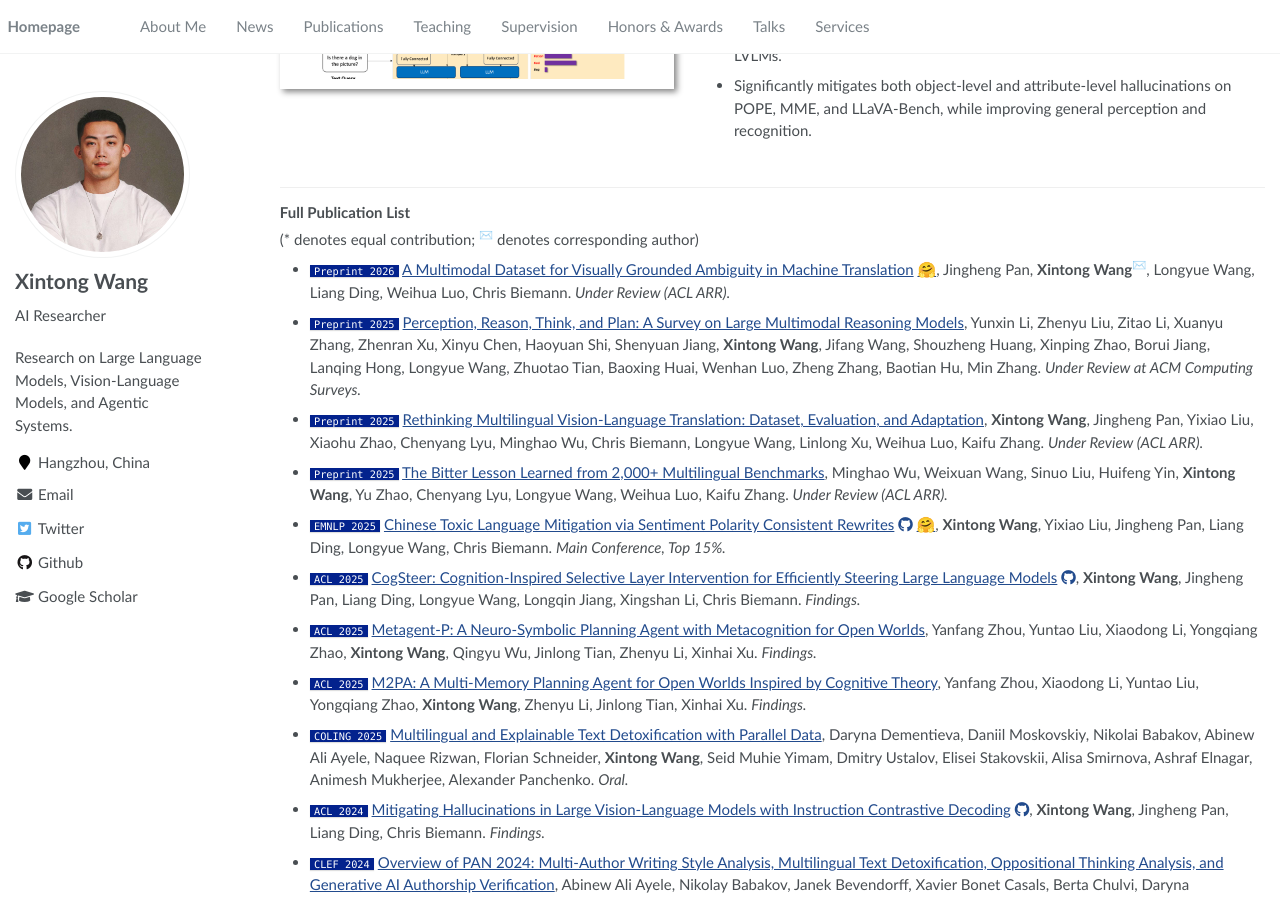
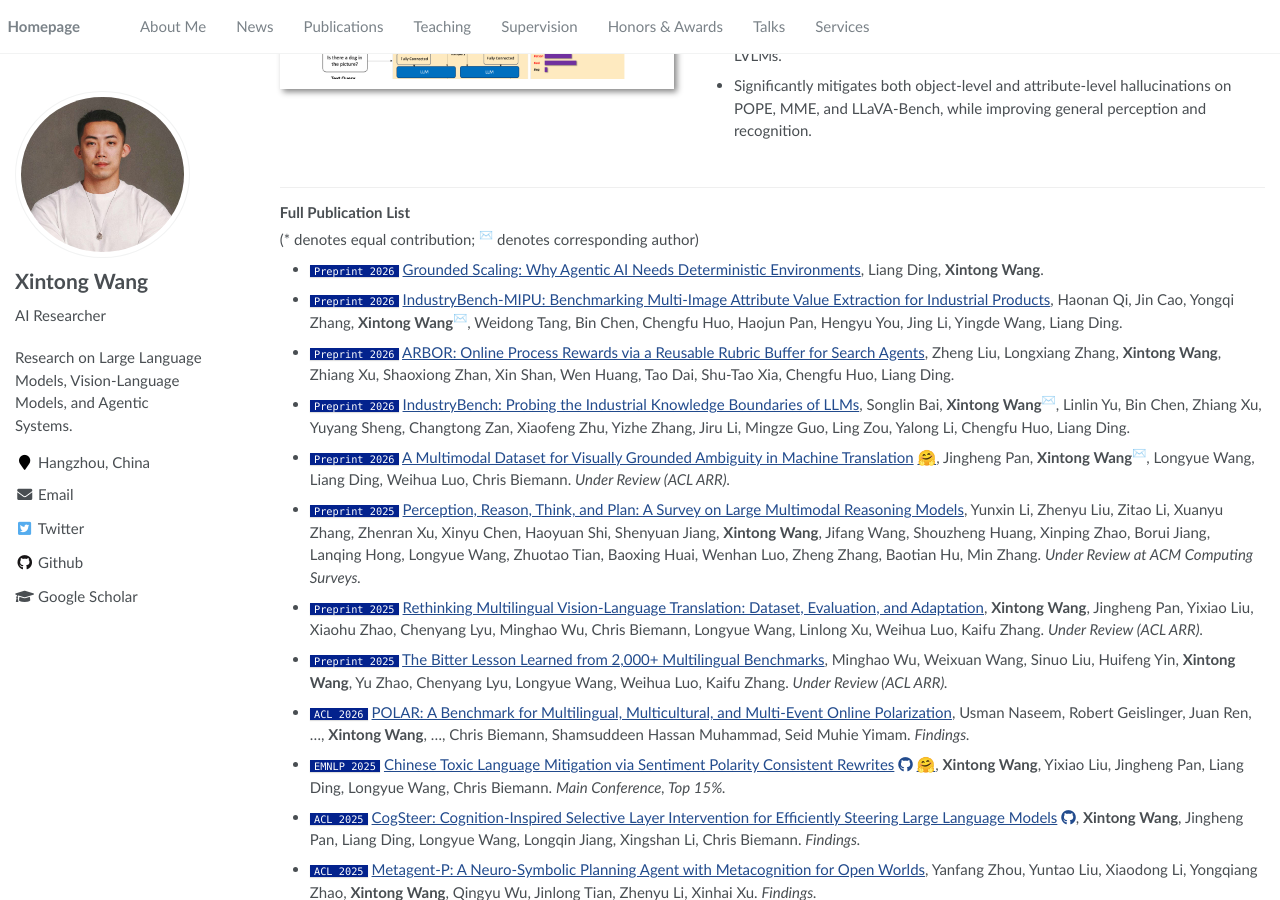
Before and after one commit to Ethanscuter/ethanscuter.github.io, a Jekyll site: the page built from _pages/about.md, in a window 1280 px wide and 900 px high, scrolled down 1731 px. Built offline with Jekyll 4.4.1, drawn with Linux system fonts in a browser that asks for light colours.

Commit message:
Add five 2026 publications (POLAR ACL 2026 + four preprints)
- POLAR: A Benchmark for Multilingual, Multicultural, and Multi-Event Online Polarization (ACL 2026 Findings)
- Grounded Scaling; IndustryBench (corresponding); ARBOR; IndustryBench-MIPU (corresponding) — 2026 preprints
- Author lists verified against arXiv/ACL

```diff
--- a/_pages/about.md
+++ b/_pages/about.md
@@ -93,10 +93,15 @@ My research focuses on **large language models and agentic systems**, with an em
 
 (\* denotes equal contribution; <sup>✉️</sup> denotes corresponding author)
 
+- `Preprint 2026` [Grounded Scaling: Why Agentic AI Needs Deterministic Environments](https://arxiv.org/abs/2606.22495), Liang Ding, **Xintong Wang**.
+- `Preprint 2026` [IndustryBench-MIPU: Benchmarking Multi-Image Attribute Value Extraction for Industrial Products](https://arxiv.org/abs/2606.14383), Haonan Qi, Jin Cao, Yongqi Zhang, **Xintong Wang**<sup>✉️</sup>, Weidong Tang, Bin Chen, Chengfu Huo, Haojun Pan, Hengyu You, Jing Li, Yingde Wang, Liang Ding.
+- `Preprint 2026` [ARBOR: Online Process Rewards via a Reusable Rubric Buffer for Search Agents](https://arxiv.org/abs/2606.03239), Zheng Liu, Longxiang Zhang, **Xintong Wang**, Zhiang Xu, Shaoxiong Zhan, Xin Shan, Wen Huang, Tao Dai, Shu-Tao Xia, Chengfu Huo, Liang Ding.
+- `Preprint 2026` [IndustryBench: Probing the Industrial Knowledge Boundaries of LLMs](https://arxiv.org/abs/2605.10267), Songlin Bai, **Xintong Wang**<sup>✉️</sup>, Linlin Yu, Bin Chen, Zhiang Xu, Yuyang Sheng, Changtong Zan, Xiaofeng Zhu, Yizhe Zhang, Jiru Li, Mingze Guo, Ling Zou, Yalong Li, Chengfu Huo, Liang Ding.
 - `Preprint 2026` [A Multimodal Dataset for Visually Grounded Ambiguity in Machine Translation](https://arxiv.org/pdf/2605.02035v1) <a href="https://huggingface.co/datasets/p1k0/visually-dependent-ambiguity" title="Dataset on Hugging Face">🤗</a>, Jingheng Pan, **Xintong Wang**<sup>✉️</sup>, Longyue Wang, Liang Ding, Weihua Luo, Chris Biemann. *Under Review (ACL ARR).*
 - `Preprint 2025` [Perception, Reason, Think, and Plan: A Survey on Large Multimodal Reasoning Models](https://arxiv.org/abs/2505.04921), Yunxin Li, Zhenyu Liu, Zitao Li, Xuanyu Zhang, Zhenran Xu, Xinyu Chen, Haoyuan Shi, Shenyuan Jiang, **Xintong Wang**, Jifang Wang, Shouzheng Huang, Xinping Zhao, Borui Jiang, Lanqing Hong, Longyue Wang, Zhuotao Tian, Baoxing Huai, Wenhan Luo, Zheng Zhang, Baotian Hu, Min Zhang. *Under Review at ACM Computing Surveys.*
 - `Preprint 2025` [Rethinking Multilingual Vision-Language Translation: Dataset, Evaluation, and Adaptation](https://arxiv.org/abs/2510.01918), **Xintong Wang**, Jingheng Pan, Yixiao Liu, Xiaohu Zhao, Chenyang Lyu, Minghao Wu, Chris Biemann, Longyue Wang, Linlong Xu, Weihua Luo, Kaifu Zhang. *Under Review (ACL ARR).*
 - `Preprint 2025` [The Bitter Lesson Learned from 2,000+ Multilingual Benchmarks](https://arxiv.org/abs/2504.15521), Minghao Wu, Weixuan Wang, Sinuo Liu, Huifeng Yin, **Xintong Wang**, Yu Zhao, Chenyang Lyu, Longyue Wang, Weihua Luo, Kaifu Zhang. *Under Review (ACL ARR).*
+- `ACL 2026` [POLAR: A Benchmark for Multilingual, Multicultural, and Multi-Event Online Polarization](https://arxiv.org/abs/2505.20624), Usman Naseem, Robert Geislinger, Juan Ren, ..., **Xintong Wang**, ..., Chris Biemann, Shamsuddeen Hassan Muhammad, Seid Muhie Yimam. *Findings.*
 - `EMNLP 2025` [Chinese Toxic Language Mitigation via Sentiment Polarity Consistent Rewrites](pdf/EMNLP2025Wang.pdf) <a href="https://github.com/PostMindLab/ToxiRewriteCN" title="Code on GitHub"><i class="fab fa-github"></i></a> <a href="https://huggingface.co/datasets/shanewang/ToxiRewriteCN" title="Dataset on Hugging Face">🤗</a>, **Xintong Wang**, Yixiao Liu, Jingheng Pan, Liang Ding, Longyue Wang, Chris Biemann. *Main Conference, Top 15%.*
 - `ACL 2025` [CogSteer: Cognition-Inspired Selective Layer Intervention for Efficiently Steering Large Language Models](https://arxiv.org/abs/2410.17714) <a href="https://github.com/PostMindLab/cogsteer" title="Code on GitHub"><i class="fab fa-github"></i></a>, **Xintong Wang**, Jingheng Pan, Liang Ding, Longyue Wang, Longqin Jiang, Xingshan Li, Chris Biemann. *Findings.*
 - `ACL 2025` [Metagent-P: A Neuro-Symbolic Planning Agent with Metacognition for Open Worlds](https://aclanthology.org/2025.findings-acl.1234/), Yanfang Zhou, Yuntao Liu, Xiaodong Li, Yongqiang Zhao, **Xintong Wang**, Qingyu Wu, Jinlong Tian, Zhenyu Li, Xinhai Xu. *Findings.*
```
